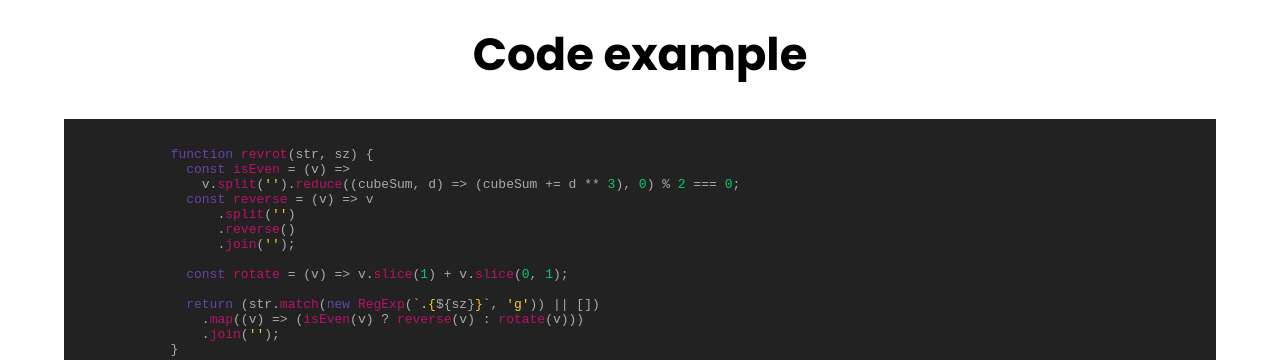
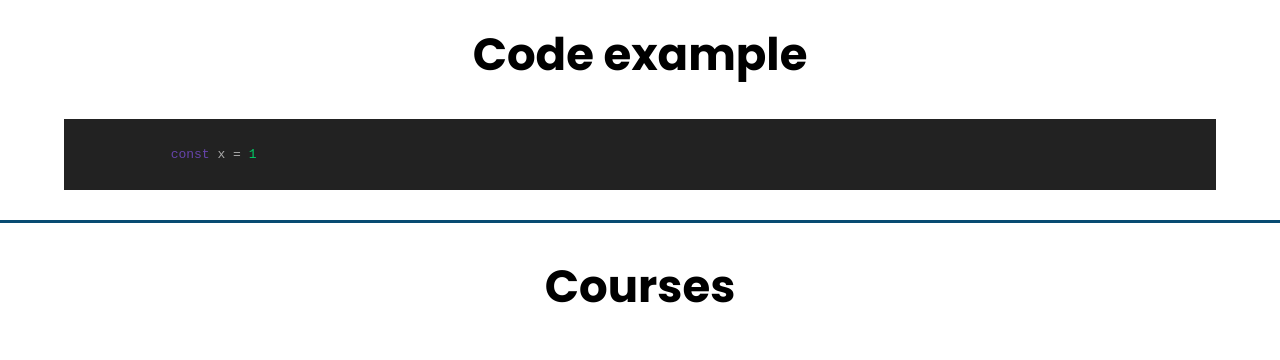
Before and after one commit to SkorbezhArtem/rsschool-cv, a plain HTML site: page index.html in a window 1280 px wide. Shown: the part 2210-2570 px from the top of the page. Drawn offline with nearby package versions, Linux system fonts and the light colour scheme.

Commit message:
fix: escape

```diff
--- a/index.html
+++ b/index.html
@@ -164,20 +164,7 @@
         <div class="container">
           <h2 class="code-title">Code example</h2>
           <pre><code class="language-javascript">
-            function revrot(str, sz) {
-              const isEven = (v) =>
-                v.split('').reduce((cubeSum, d) => (cubeSum += d ** 3), 0) % 2 === 0;
-              const reverse = (v) => v
-                  .split('')
-                  .reverse()
-                  .join('');
-
-              const rotate = (v) => v.slice(1) + v.slice(0, 1);
-
-              return (str.match(new RegExp(`.{${sz}}`, 'g')) || [])
-                .map((v) => (isEven(v) ? reverse(v) : rotate(v)))
-                .join('');
-            }
+            const x = 1
           </code></pre>
       </div>
       </section>
```
